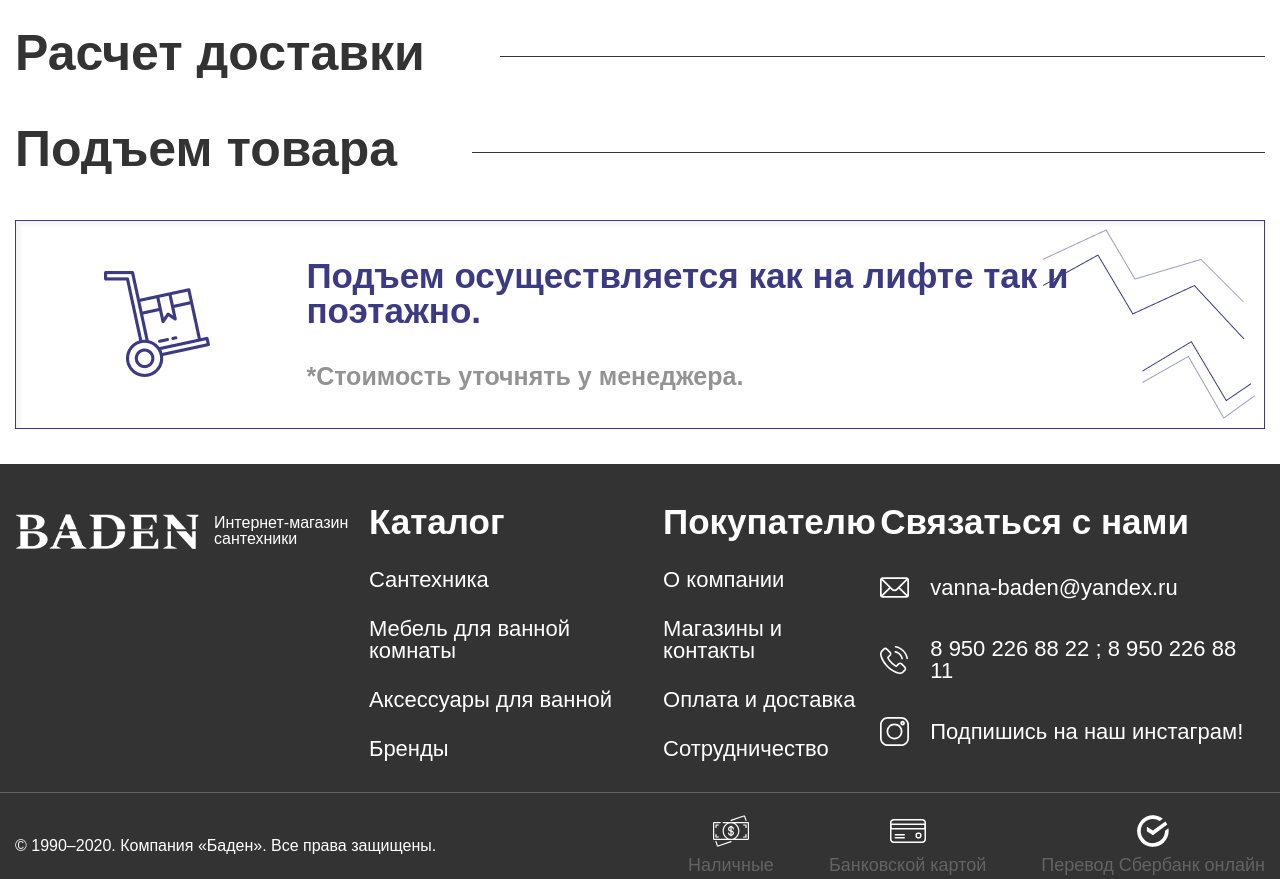
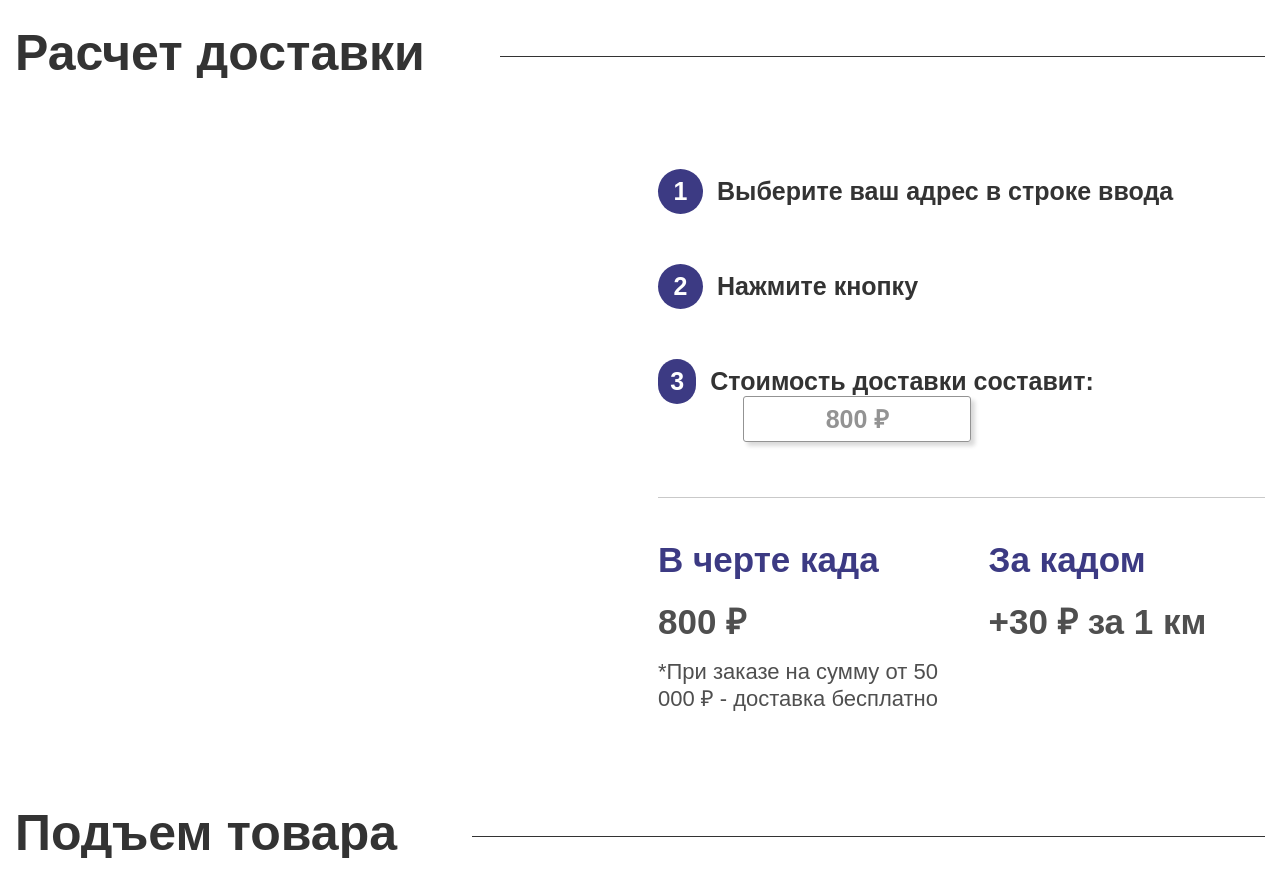
Before and after one commit to Vlad-95/baden, a website: page delivery.html in a window 1280 px wide. Shown: the part 320-1199 px from the top of the page. Drawn offline with Linux system fonts and the light colour scheme; a web font is replaced by a local one.

Commit message:
delivery page

```diff
--- a/delivery.html
+++ b/delivery.html
@@ -104,10 +104,43 @@
             </ul>
 
             <h1 class="block-title line">Расчет доставки</h1>
+            <div class="delivery__wrap">
+                <div class="map-full" id="map">
 
-            <div class="map-full" id="map">
+                </div>
+                <div class="delivery__content">
+                    <div class="counts">
+                        <div class="counts__item">
+                            <i>1</i>
+                            <p>Выберите ваш адрес в строке ввода</p>
+                        </div>
+                        <div class="counts__item">
+                            <i>2</i>
+                            <p>Нажмите кнопку</p>
+                        </div>
+                        <div class="counts__item">
+                            <i>3</i>
+                            <p>Стоимость доставки составит: <span>800 ₽</span></p>
+                        </div>
+                    </div>
 
+                    <div class="price">
+                        <div class="price__item">
+                            <div class="price__name">В черте када</div>
+                            <div class="price__number">800 ₽</div>
+                            <div class="price__descr">*При заказе на сумму
+                                от 50 000 ₽ - доставка бесплатно</div>
+                        </div>
+
+                        <div class="price__item">
+                            <div class="price__name">За кадом</div>
+                            <div class="price__number">+30 ₽ за 1 км</div>
+
+                        </div>
+                    </div>
+                </div>
             </div>
+
 
             <h2 class="block-title line">Подъем товара</h2>
 
--- a/less/blocks_unique/_blocks_unique.less
+++ b/less/blocks_unique/_blocks_unique.less
@@ -3,3 +3,4 @@
 @import './catalog-prod.less';
 @import './design-project.less';
 @import './shops.less';
+@import './delivery.less';
--- /dev/null
+++ b/less/blocks_unique/delivery.less
@@ -0,0 +1,109 @@
+.delivery {
+    &__wrap {
+        display: flex;
+        align-items: center;
+        padding-bottom: 50px;
+    }
+
+    .map-full {
+        width: 50%;
+        height: 634px;
+        padding-right: 20px;
+    }
+
+    &__content {
+        width: 50%;
+        padding-left: 18px;
+    }
+
+    .counts {
+        &__item {
+            display: flex;
+
+            &:not(:last-of-type) {
+                margin-bottom: 50px;
+            }
+
+            i {
+                font-weight: 600;
+                font-size: 25px;
+                color: @white;
+                background-color: @purple;
+                width: 45px;
+                height: 45px;
+                line-height: 45px;
+                text-align: center;
+                border-radius: 100px;
+                font-style: normal;
+            }
+
+            p {
+                font-weight: 600;
+                font-size: 25px;
+                margin: 7px 0 0 14px;
+
+                span {
+                    display: inline-block;
+                    box-shadow: 4px 4px 4px rgba(0, 0, 0, 0.15);
+                    border-radius: 3px;
+                    font-weight: 600;
+                    font-size: 25px;
+                    color: #939393;
+                    border: 1px solid #939393;
+                    padding: 7px;
+                    width: 228px;
+                    text-align: center;
+                    margin-left: 33px;
+                }
+            }
+        }
+    }
+
+    .price {
+        display: flex;
+        position: relative;
+        margin: 55px 0 0;
+        padding: 45px 0 0px;
+
+        &__item {
+            width: 50%;
+
+            &:not(:first-of-type) {
+                padding-left: 27px;
+            }
+        }
+
+        &:before {
+            content: '';
+            position: absolute;
+            left: 0;
+            top: 0;
+            width: 100%;
+            height: 1px;
+            background-color: #939393;
+            opacity: 0.5;
+        }
+
+        &__name {
+            font-weight: 600;
+            font-size: 35px;
+            color: @purple;
+            font-family: @elmessiri;
+            margin-bottom: 27px;
+        }
+
+        &__number {
+            font-weight: 600;
+            font-size: 35px;
+            font-family: @elmessiri;
+            color: #4F4F4F;
+            margin-bottom: 20px;
+        }
+
+        &__descr {
+            font-size: 22px;
+            color: #4F4F4F;
+            line-height: 1.2;
+        }
+    }
+}
```
Also changed, not shown: css/style.css, 1 other file.
